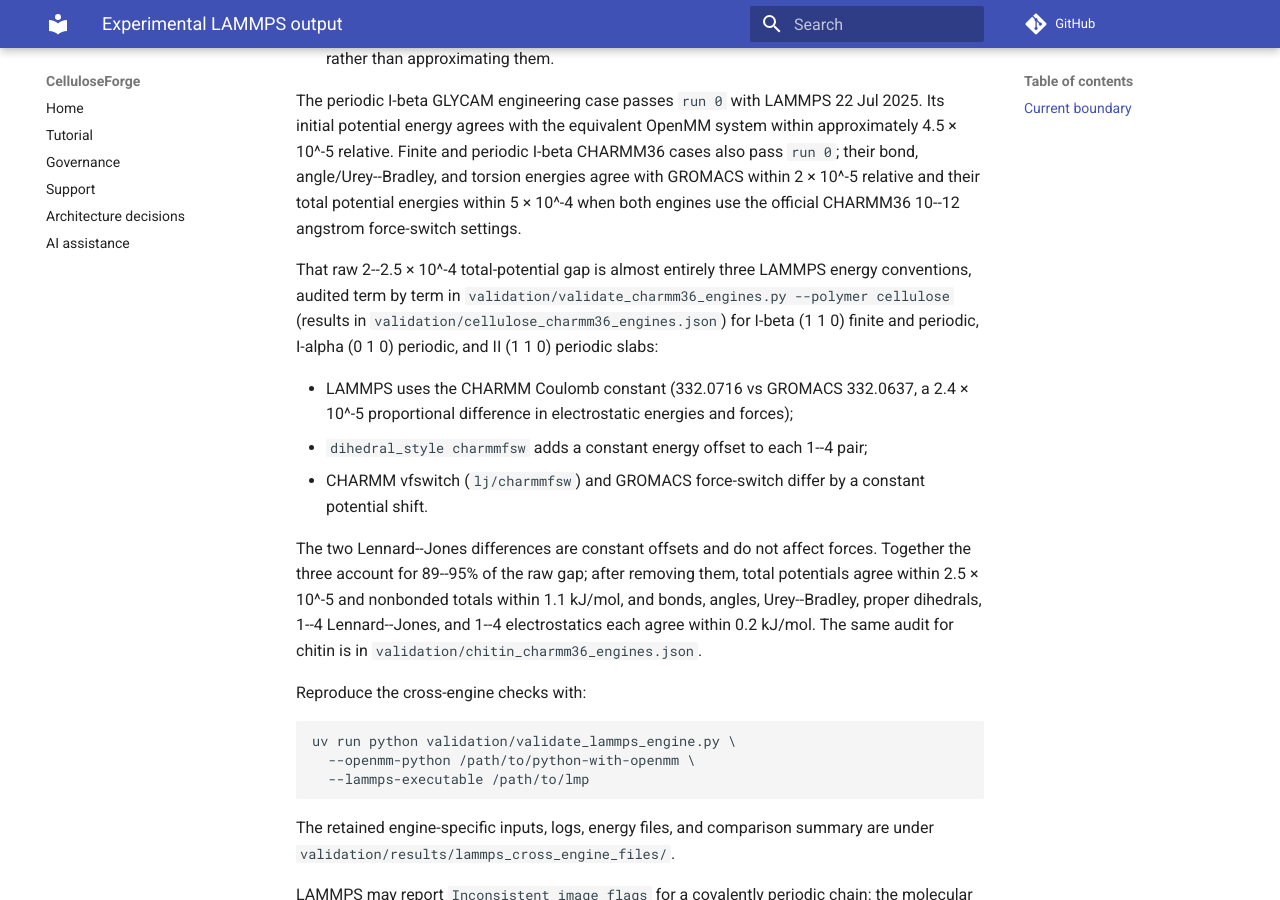
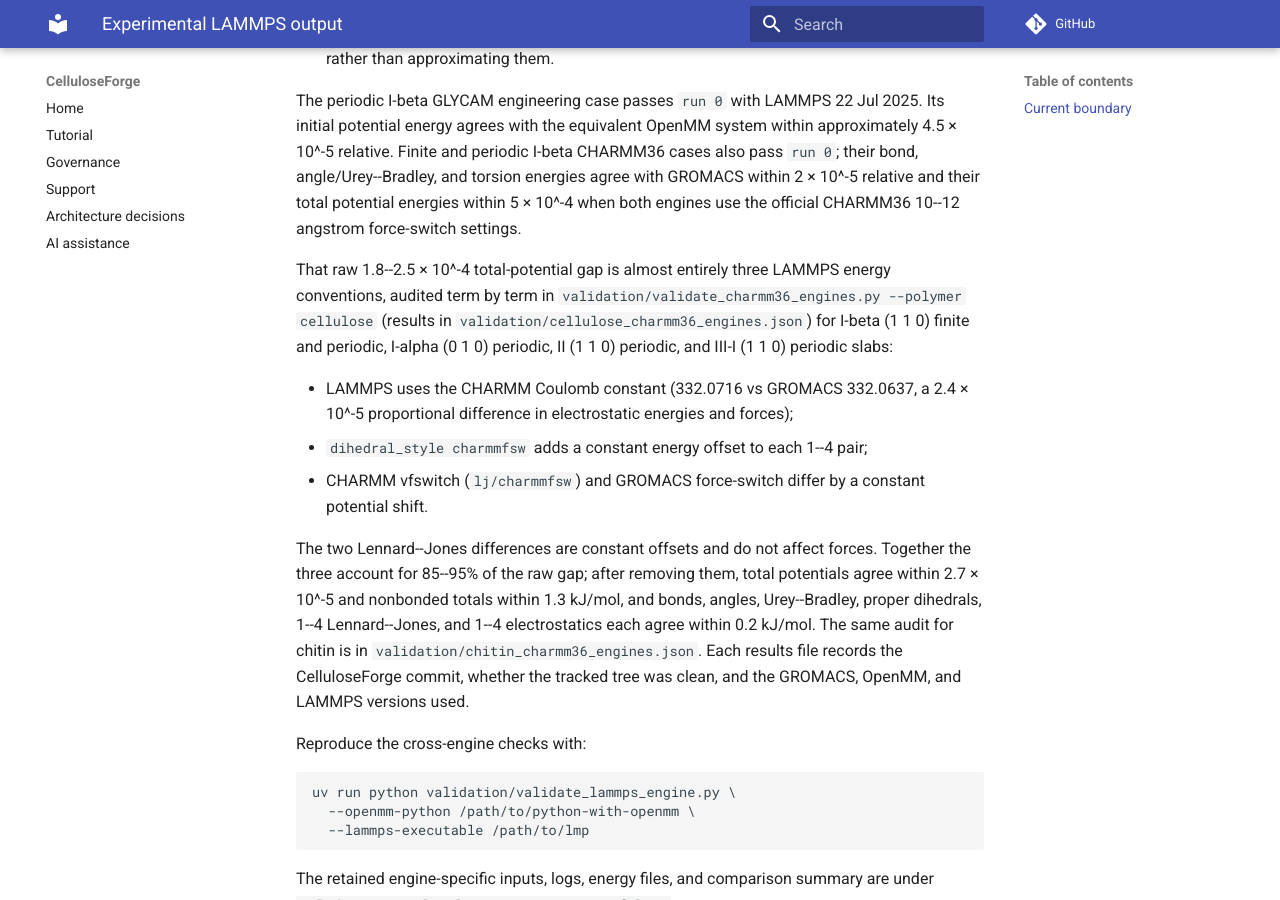
Before and after one commit to askforarun/cellulose-forge, an MkDocs documentation site: the page built from docs/lammps.md, in a window 1280 px wide and 900 px high, scrolled down 1181 px. Built offline with MkDocs 1.6.1 and Material for MkDocs 9.7.7, drawn with Linux system fonts in a browser that asks for light colours; comment, search, counter and statistics services are not loaded.

Commit message:
Update LAMMPS audit ranges for III-I and note recorded provenance
Co-Authored-By: Claude Opus 5.5 <noreply@anthropic.com>

```diff
--- a/docs/lammps.md
+++ b/docs/lammps.md
@@ -61,11 +61,12 @@ energies agree with GROMACS within 2 × 10^-5 relative and their total
 potential energies within 5 × 10^-4 when both engines use the official
 CHARMM36 10--12 angstrom force-switch settings.
 
-That raw 2--2.5 × 10^-4 total-potential gap is almost entirely three LAMMPS
+That raw 1.8--2.5 × 10^-4 total-potential gap is almost entirely three LAMMPS
 energy conventions, audited term by term in
 `validation/validate_charmm36_engines.py --polymer cellulose`
 (results in `validation/cellulose_charmm36_engines.json`) for I-beta (1 1 0)
-finite and periodic, I-alpha (0 1 0) periodic, and II (1 1 0) periodic slabs:
+finite and periodic, I-alpha (0 1 0) periodic, II (1 1 0) periodic, and
+III-I (1 1 0) periodic slabs:
 
 - LAMMPS uses the CHARMM Coulomb constant (332.0716 vs GROMACS 332.0637,
   a 2.4 × 10^-5 proportional difference in electrostatic energies and forces);
@@ -74,11 +75,13 @@ finite and periodic, I-alpha (0 1 0) periodic, and II (1 1 0) periodic slabs:
   constant potential shift.
 
 The two Lennard--Jones differences are constant offsets and do not affect
-forces. Together the three account for 89--95% of the raw gap; after removing
-them, total potentials agree within 2.5 × 10^-5 and nonbonded totals within
-1.1 kJ/mol, and bonds, angles, Urey--Bradley, proper dihedrals, 1--4
+forces. Together the three account for 85--95% of the raw gap; after removing
+them, total potentials agree within 2.7 × 10^-5 and nonbonded totals within
+1.3 kJ/mol, and bonds, angles, Urey--Bradley, proper dihedrals, 1--4
 Lennard--Jones, and 1--4 electrostatics each agree within 0.2 kJ/mol. The
-same audit for chitin is in `validation/chitin_charmm36_engines.json`.
+same audit for chitin is in `validation/chitin_charmm36_engines.json`. Each
+results file records the CelluloseForge commit, whether the tracked tree was
+clean, and the GROMACS, OpenMM, and LAMMPS versions used.
 
 Reproduce the cross-engine checks with:
 
```
Also changed, not shown: CHANGELOG.md (+5 -4 lines).
